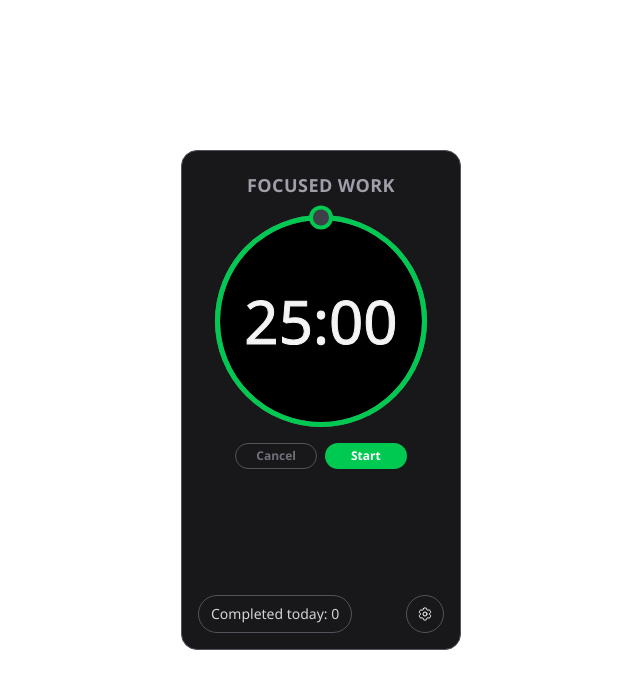
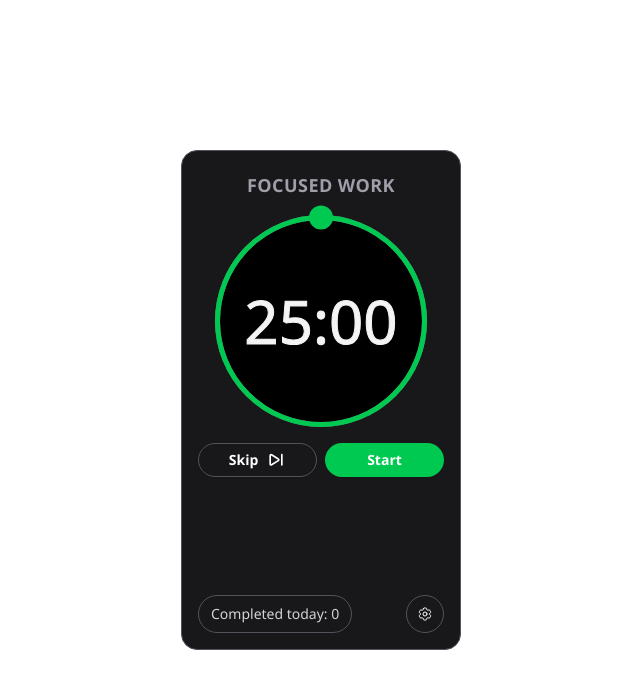
Before and after one commit to kevinashworth/pomodoro, a React (Vite) app: page / in a window 1280 px wide. Shown: the top 688 px of the page, without its empty margins (319-959 px from the left). Built offline with nearby package versions, Linux system fonts and the light colour scheme.

Commit message:
feat(timer): model primary and secondary actions

```diff
--- a/src/components/button.tsx
+++ b/src/components/button.tsx
@@ -2,7 +2,7 @@ import cn, { tw } from "@/utils/cn";
 
 import type { ComponentPropsWithRef } from "react";
 
-const baseClassName = tw`box-border rounded-full border font-bold whitespace-nowrap shadow-xs select-none focus-visible:outline-2 focus-visible:outline-offset-2 disabled:cursor-not-allowed`;
+const baseClassName = tw`box-border inline-flex items-center justify-center gap-2 rounded-full border font-bold whitespace-nowrap shadow-xs select-none focus-visible:outline-2 focus-visible:outline-offset-2 disabled:cursor-not-allowed`;
 
 const sizes = {
   xs: tw`px-5 py-1 text-xs`,
--- a/src/components/icons/skip-icon.tsx
+++ b/src/components/icons/skip-backward-icon.tsx
@@ -1,17 +1,17 @@
 // import { SkipIcon } from "@heroicons/react/24/outline";
 // see https://github.com/tailwindlabs/heroicons/pull/998 for the skip icon
 
-type SkipControlIconProps = {
+type SkipBackwardIconProps = {
   className?: string;
 };
 
-export function SkipControlIcon({ className }: SkipControlIconProps) {
+export function SkipBackwardIcon({ className }: SkipBackwardIconProps) {
   return (
     <svg
       xmlns="http://www.w3.org/2000/svg"
       fill="none"
       viewBox="0 0 24 24"
-      strokeWidth="1.5"
+      strokeWidth="2"
       stroke="currentColor"
       aria-hidden="true"
       className={className}
@@ -19,7 +19,7 @@ export function SkipControlIcon({ className }: SkipControlIconProps) {
       <path
         strokeLinecap="round"
         strokeLinejoin="round"
-        d="M19 5.5V18M5 16.811V6.69c0-.864.933-1.406 1.683-.977l8.108 5.061a1.127 1.127 0 010 1.954l-8.108 5.061A1.124 1.124 0 015 16.811z"
+        d="M5 5.5V18m14-1.189V6.69c0-.864-.933-1.406-1.683-.977l-8.108 5.061a1.127 1.127 0 000 1.954l8.108 5.061A1.124 1.124 0 0019 16.811z"
       />
     </svg>
   );
--- /dev/null
+++ b/src/components/icons/skip-forward-icon.tsx
@@ -0,0 +1,26 @@
+// import { SkipIcon } from "@heroicons/react/24/outline";
+// see https://github.com/tailwindlabs/heroicons/pull/998 for the skip icon
+
+type SkipForwardIconProps = {
+  className?: string;
+};
+
+export function SkipForwardIcon({ className }: SkipForwardIconProps) {
+  return (
+    <svg
+      xmlns="http://www.w3.org/2000/svg"
+      fill="none"
+      viewBox="0 0 24 24"
+      strokeWidth="2"
+      stroke="currentColor"
+      aria-hidden="true"
+      className={className}
+    >
+      <path
+        strokeLinecap="round"
+        strokeLinejoin="round"
+        d="M19 5.5V18M5 16.811V6.69c0-.864.933-1.406 1.683-.977l8.108 5.061a1.127 1.127 0 010 1.954l-8.108 5.061A1.124 1.124 0 015 16.811z"
+      />
+    </svg>
+  );
+}
--- a/src/components/pomodoro-timer.tsx
+++ b/src/components/pomodoro-timer.tsx
@@ -1,9 +1,11 @@
 import { useMemo } from "react";
 import { useNavigate } from "react-router-dom";
 
-import Button, { type ButtonVariant } from "@/components/button";
+import Button from "@/components/button";
 import ButtonGroup from "@/components/button-group";
 import { SettingsCogIcon } from "@/components/icons/settings-cog-icon";
+import { SkipBackwardIcon } from "@/components/icons/skip-backward-icon";
+import { SkipForwardIcon } from "@/components/icons/skip-forward-icon";
 import { RING_SIZE, STROKE_WIDTH } from "@/constants/pomodoro";
 import { useAnimatedRemainingSeconds } from "@/hooks/use-animated-remaining-seconds";
 import { usePomodoroTimer } from "@/hooks/use-pomodoro-timer";
@@ -12,35 +14,7 @@ import { useSpacebarToggle } from "@/hooks/use-spacebar-toggle";
 import cn from "@/utils/cn";
 import { getKnobPosition, getProgressOffset, getRemainingFraction, getRingGeometry } from "@/utils/ring";
 import { formatClock } from "@/utils/time";
-
-import type { Mode, Status } from "@/types/pomodoro";
-
-const modeMap: Record<Mode, string> = {
-  work: "Focused Work",
-  break: "Break",
-};
-
-const statusMap: Record<Status, { actionLabel: string; stroke: string; variant: ButtonVariant }> = {
-  idle: { actionLabel: "Start", variant: "green", stroke: "stroke-green-500" },
-  running: { actionLabel: "Pause", variant: "orange", stroke: "stroke-orange-500" },
-  paused: { actionLabel: "Resume", variant: "green", stroke: "stroke-green-500" },
-};
-
-function getActionButtonVariant(status: Status): ButtonVariant {
-  return statusMap[status].variant;
-}
-
-function getActionButtonLabel(status: Status): string {
-  return statusMap[status].actionLabel;
-}
-
-function getModeLabel(mode: Mode): string {
-  return modeMap[mode];
-}
-
-function getRingColor(status: Status): string {
-  return statusMap[status].stroke;
-}
+import { resolveTimerPresentation } from "@/utils/timer-presentation";
 
 export function PomodoroTimer() {
   const navigate = useNavigate();
@@ -57,6 +31,15 @@ export function PomodoroTimer() {
     toggle,
   } = usePomodoroTimer();
   useSpacebarToggle(toggle);
+
+  const presentation = resolveTimerPresentation({ mode, status, remainingSeconds, phaseMaxSeconds });
+  const secondaryActionIcon =
+    presentation.secondaryAction.icon === "skip-backward" ? (
+      <SkipBackwardIcon className="size-5" />
+    ) : (
+      <SkipForwardIcon className="size-5" />
+    );
+  const handleSecondaryAction = presentation.secondaryAction.command === "skip" ? skip : reset;
 
   const { radius, center, circumference } = getRingGeometry(RING_SIZE);
 
@@ -112,29 +95,13 @@ export function PomodoroTimer() {
     setRemainingSeconds(Math.min(phaseMaxSeconds, Math.max(minimumSeconds, nextRemainingSeconds)));
   };
 
-  const cancelButton = useMemo(() => {
-    const isHalfway = remainingSeconds < phaseMaxSeconds / 2;
-
-    if (status === "running" || status === "paused") {
-      return {
-        label: isHalfway ? "Skip" : "Reset",
-        onClick: isHalfway ? skip : reset,
-      };
-    }
-
-    return {
-      label: "Cancel",
-      onClick: reset,
-    };
-  }, [phaseMaxSeconds, remainingSeconds, reset, skip, status]);
-
   return (
     <div className="relative h-full p-4">
       <p
         data-testid="mode-label"
         className="mt-1 mb-4 w-full text-center text-lg font-semibold tracking-wide text-zinc-400 uppercase"
       >
-        {getModeLabel(mode)}
+        {presentation.modeLabel}
       </p>
 
       <div className="relative mt-1 flex items-center justify-center">
@@ -145,7 +112,7 @@ export function PomodoroTimer() {
           viewBox={`0 0 ${RING_SIZE} ${RING_SIZE}`}
           role="group"
           aria-label={`Time remaining ${formatClock(remainingSeconds)}`}
-          className={cn("overflow-visible", getRingColor(status))}
+          className={cn("overflow-visible", presentation.svgAccentClassName)}
         >
           <circle
             cx={center}
@@ -165,6 +132,7 @@ export function PomodoroTimer() {
             strokeDasharray={circumference}
             strokeDashoffset={progressOffset}
             transform={`rotate(-90 ${center} ${center})`}
+            className="stroke-current"
             data-testid="ring-progress"
           />
           <circle
@@ -182,7 +150,7 @@ export function PomodoroTimer() {
             aria-valuemax={phaseMaxSeconds}
             aria-valuenow={remainingSeconds}
             aria-valuetext={formatClock(remainingSeconds)}
-            className="cursor-grab fill-zinc-700 active:cursor-grabbing"
+            className="cursor-grab fill-current stroke-current active:cursor-grabbing"
             data-testid="drag-knob"
             role="slider"
             tabIndex={0}
@@ -202,17 +170,25 @@ export function PomodoroTimer() {
       </div>
 
       <div className="flex justify-center py-4">
-        <ButtonGroup>
+        <ButtonGroup className="w-full">
           <Button
+            data-testid="secondary-action-button"
+            disabled={!presentation.secondaryAction.isEnabled}
+            onClick={handleSecondaryAction}
+            size="sm"
             variant="dark"
-            disabled={status !== "paused"}
-            onClick={cancelButton.onClick}
-            data-testid="cancel-button"
           >
-            {cancelButton.label}
+            {presentation.secondaryAction.iconPlacement === "before" && secondaryActionIcon}
+            <span>{presentation.secondaryAction.label}</span>
+            {presentation.secondaryAction.iconPlacement === "after" && secondaryActionIcon}
           </Button>
-          <Button onClick={toggle} variant={getActionButtonVariant(status)} data-testid="action-button">
-            {getActionButtonLabel(status)}
+          <Button
+            data-testid="primary-action-button"
+            onClick={toggle}
+            size="sm"
+            variant={presentation.primaryAction.variant}
+          >
+            {presentation.primaryAction.label}
           </Button>
         </ButtonGroup>
       </div>
--- /dev/null
+++ b/src/utils/timer-presentation.ts
@@ -0,0 +1,131 @@
+import type { Mode, Status } from "@/types/pomodoro";
+
+type PrimaryActionVariant = "green" | "orange";
+type PrimaryActionLabel = "Start" | "Pause" | "Resume";
+type SecondaryActionLabel = "Reset" | "Skip";
+type SecondaryActionCommand = "reset" | "skip";
+type SecondaryActionIcon = "skip-backward" | "skip-forward";
+
+type SecondaryActionPresentation = {
+  command: SecondaryActionCommand;
+  icon: SecondaryActionIcon;
+  iconPlacement: "before" | "after";
+  isEnabled: boolean;
+  label: SecondaryActionLabel;
+};
+
+type SecondaryActionSelection =
+  | { kind: "fixed"; action: SecondaryActionPresentation }
+  | { kind: "halfway"; beforeHalfway: SecondaryActionPresentation; afterHalfway: SecondaryActionPresentation };
+
+type TimerPresentationState = {
+  primaryAction: { label: PrimaryActionLabel; variant: PrimaryActionVariant };
+  secondaryAction: SecondaryActionSelection;
+};
+
+export type ResolvedTimerPresentation = {
+  modeLabel: string;
+  primaryAction: { label: PrimaryActionLabel; variant: PrimaryActionVariant };
+  secondaryAction: SecondaryActionPresentation;
+  svgAccentClassName: "text-green-500" | "text-orange-500";
+};
+
+const modeLabels: Record<Mode, string> = {
+  work: "Focused Work",
+  break: "Break",
+};
+
+const createResetAction = (isEnabled: boolean): SecondaryActionPresentation => ({
+  command: "reset",
+  icon: "skip-backward",
+  iconPlacement: "before",
+  isEnabled,
+  label: "Reset",
+});
+
+const createSkipAction = (isEnabled: boolean): SecondaryActionPresentation => ({
+  command: "skip",
+  icon: "skip-forward",
+  iconPlacement: "after",
+  isEnabled,
+  label: "Skip",
+});
+
+const presentationByModeAndStatus: Record<Mode, Record<Status, TimerPresentationState>> = {
+  work: {
+    idle: {
+      primaryAction: { label: "Start", variant: "green" },
+      secondaryAction: { kind: "fixed", action: createSkipAction(true) },
+    },
+    running: {
+      primaryAction: { label: "Pause", variant: "orange" },
+      secondaryAction: {
+        kind: "halfway",
+        beforeHalfway: createResetAction(false),
+        afterHalfway: createSkipAction(false),
+      },
+    },
+    paused: {
+      primaryAction: { label: "Resume", variant: "green" },
+      secondaryAction: {
+        kind: "halfway",
+        beforeHalfway: createResetAction(true),
+        afterHalfway: createSkipAction(true),
+      },
+    },
+  },
+  break: {
+    idle: {
+      primaryAction: { label: "Start", variant: "green" },
+      secondaryAction: { kind: "fixed", action: createSkipAction(true) },
+    },
+    running: {
+      primaryAction: { label: "Pause", variant: "orange" },
+      secondaryAction: {
+        kind: "halfway",
+        beforeHalfway: createResetAction(false),
+        afterHalfway: createSkipAction(false),
+      },
+    },
+    paused: {
+      primaryAction: { label: "Resume", variant: "green" },
+      secondaryAction: {
+        kind: "halfway",
+        beforeHalfway: createResetAction(true),
+        afterHalfway: createSkipAction(true),
+      },
+    },
+  },
+};
+
+const svgAccentClasses: Record<PrimaryActionVariant, ResolvedTimerPresentation["svgAccentClassName"]> = {
+  green: "text-green-500",
+  orange: "text-orange-500",
+};
+
+export function resolveTimerPresentation({
+  mode,
+  status,
+  remainingSeconds,
+  phaseMaxSeconds,
+}: {
+  mode: Mode;
+  status: Status;
+  remainingSeconds: number;
+  phaseMaxSeconds: number;
+}): ResolvedTimerPresentation {
+  const state = presentationByModeAndStatus[mode][status];
+  const secondaryAction =
+    state.secondaryAction.kind === "fixed"
+      ? state.secondaryAction.action
+      : remainingSeconds < phaseMaxSeconds / 2
+        ? state.secondaryAction.afterHalfway
+        : state.secondaryAction.beforeHalfway;
+
+  return {
+    modeLabel: modeLabels[mode],
+    primaryAction: state.primaryAction,
+    secondaryAction,
+    svgAccentClassName: svgAccentClasses[state.primaryAction.variant],
+  };
+}
```
Also changed, not shown: 2 other files (tests, documents, lock files or other folders).
